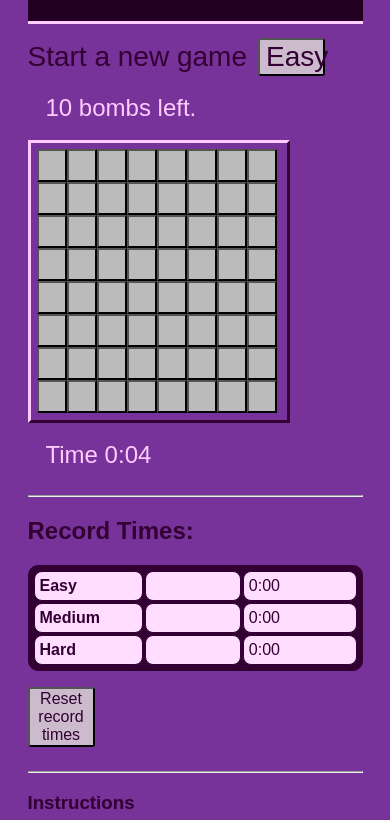
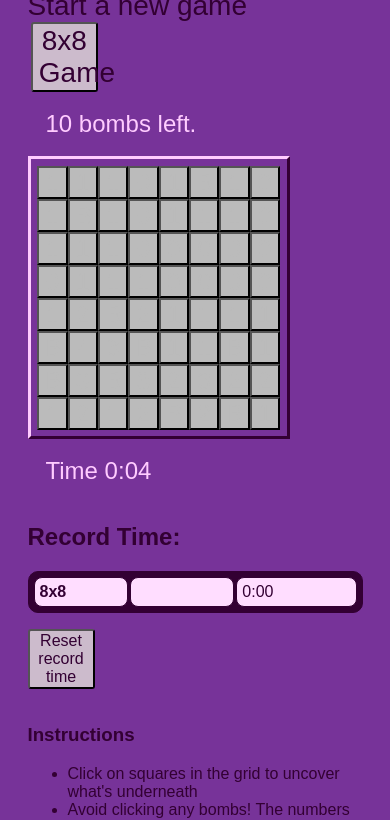
Before and after one commit to swiftwinning/minesweeper, a plain HTML site: page index.html in a window 390 px wide. Shown: the part 147-967 px from the top of the page. Drawn offline with Linux system fonts and the light colour scheme.

Commit message:
Hides top score lines based on media queries

```diff
--- a/css/minesweeper.css
+++ b/css/minesweeper.css
@@ -173,24 +173,18 @@ a:active {
 	background-color: #330033;
 }
 
+#highScoresList {
+    display: block;
+}
+
 @media only screen and (max-width : 1024px) {
-    button#hard {
+    .hardViz {
         display: none;
-    }
-
-    #minefield button {
-        width: 6.25%;
-        height: 33px;
     }
 }
 
 @media only screen and (max-width: 600px) {
-    button#medium {
+    .mediumViz {
         display: none;
     }
-
-    #minefield button {
-        width: 12.33%;
-        height: 33px;
-    }
 }
--- a/index.html
+++ b/index.html
@@ -1,51 +1,47 @@
 <!doctype html>
 <html lang="en">
 	<head>
-		<title>Jeff Winning's Mine Sweeper</title>
+		<title>Jeff Winning's MineSweeper</title>
 		<meta charset="utf-8"/>
         <meta name="viewport" content="width=device-width, initial-scale=1.0">
 		<link rel="stylesheet" type="text/css" href="css/minesweeper.css"/>
-		<script type="text/javascript" src="js/jquery-3.1.1.min.js"></script>
-		<script type="text/javascript" src="js/minesweeper.js"></script>
+
 
 	</head>
 	<body>
 		<header>
-			<h1>Minesweeper!</h1>
-			<h2>Final JavaScript Project</h2>
+			<h1>MineSweeper!</h1>
 		</header>
 		<div id="buttons">
-			<span>Start a new game</span>
-			<button id="easy">Easy</button>
-			<button id="medium">Medium</button>
-			<button id="hard">Hard</button>
+			<div>Start a new game</div>
+			<button id="easy">8x8 Game</button>
+			<button id="medium"  class="mediumViz">16x16 Game</button>
+			<button id="hard"  class="hardViz">16x30 Game</button>
 		</div>
 		<div id="bombsLeftSpan"> </div>
 		<div id="minefield"></div>
-		<div id="timerSpan"> </div>
-		<hr/>
+        <div id="timerSpan"> </div>
 		<div id="highScoresList">
-			<h2>Record Times:</h2>
+			<h2>Record Time<span class="mediumViz">s</span>:</h2>
 			<table>
 				<tr>
-					<th>Easy</th>
+					<th>8x8</th>
 					<td id="easyChamp"></td>
 					<td id="easyBestTime"></td>
 				</tr>
-				<tr>
-					<th>Medium</th>
+				<tr class="mediumViz">
+					<th>16x16</th>
 					<td id="mediumChamp"></td>
 					<td id="mediumBestTime"></td>
 				</tr>
-				<tr>
-					<th>Hard</th>
+				<tr class="hardViz">
+					<th>16x30</th>
 					<td id="hardChamp"></td>
 					<td id="hardBestTime"></td>
 				</tr>
 			</table>
-			<button id="resetTimes">Reset record times</button>
+			<button id="resetTimes">Reset record time<span class="mediumViz">s</span></button>
 		</div>
-		<hr/>
 		<h3>Instructions</h3>
 		<ul>
 			<li>Click on squares in the grid to uncover what's underneath</li>
@@ -60,8 +56,11 @@
 				ordnance proliferation.</li>
 		</ul>
 		<footer>
-			&copy;&nbsp; Jeff Winning Fall 2016 &nbsp;&nbsp;|&nbsp;&nbsp;
-					Thanks to Larry Bouthillier and Jazahn Clevenger
+			&copy;2016 Jeff Winning | Thanks to Professor Larry Bouthillier and TA Jazahn Clevenger
 		</footer>
+
+        <script type="text/javascript" src="js/jquery-3.1.1.min.js"></script>
+		<script type="text/javascript" src="js/minesweeper.js"></script>
+
 	</body>
 </html>
```
